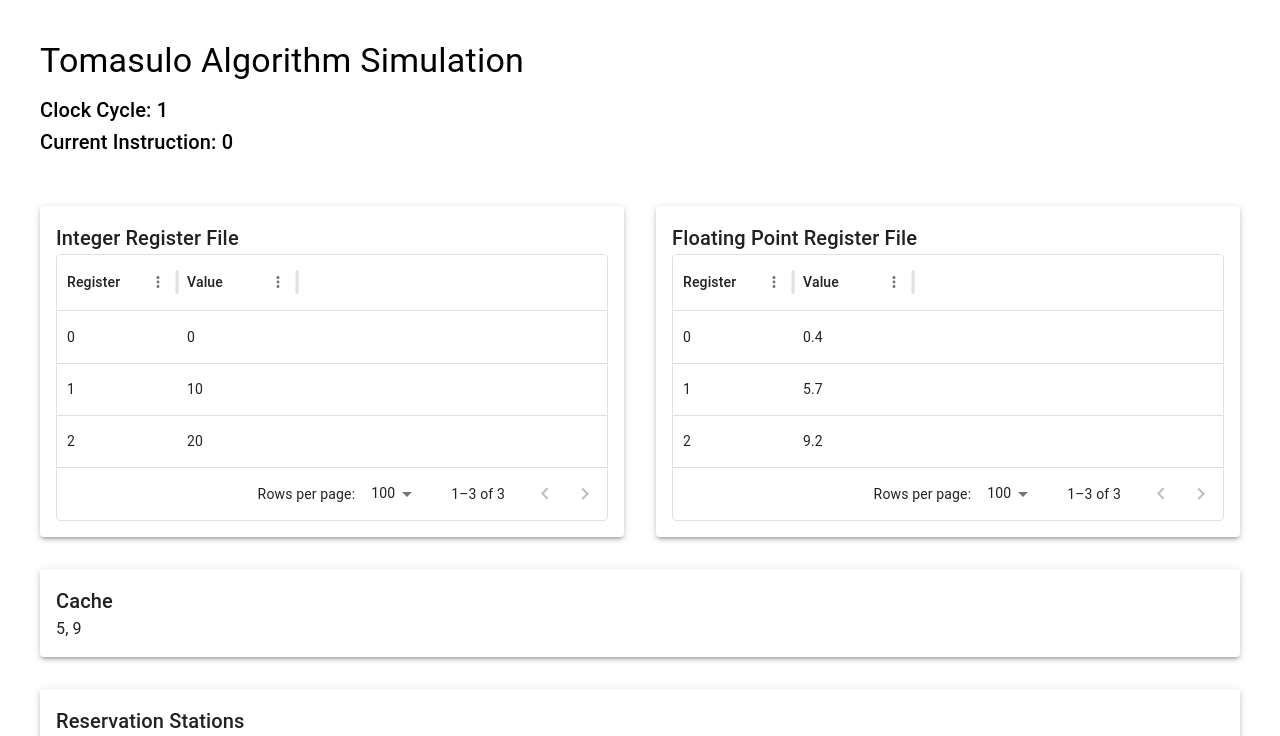
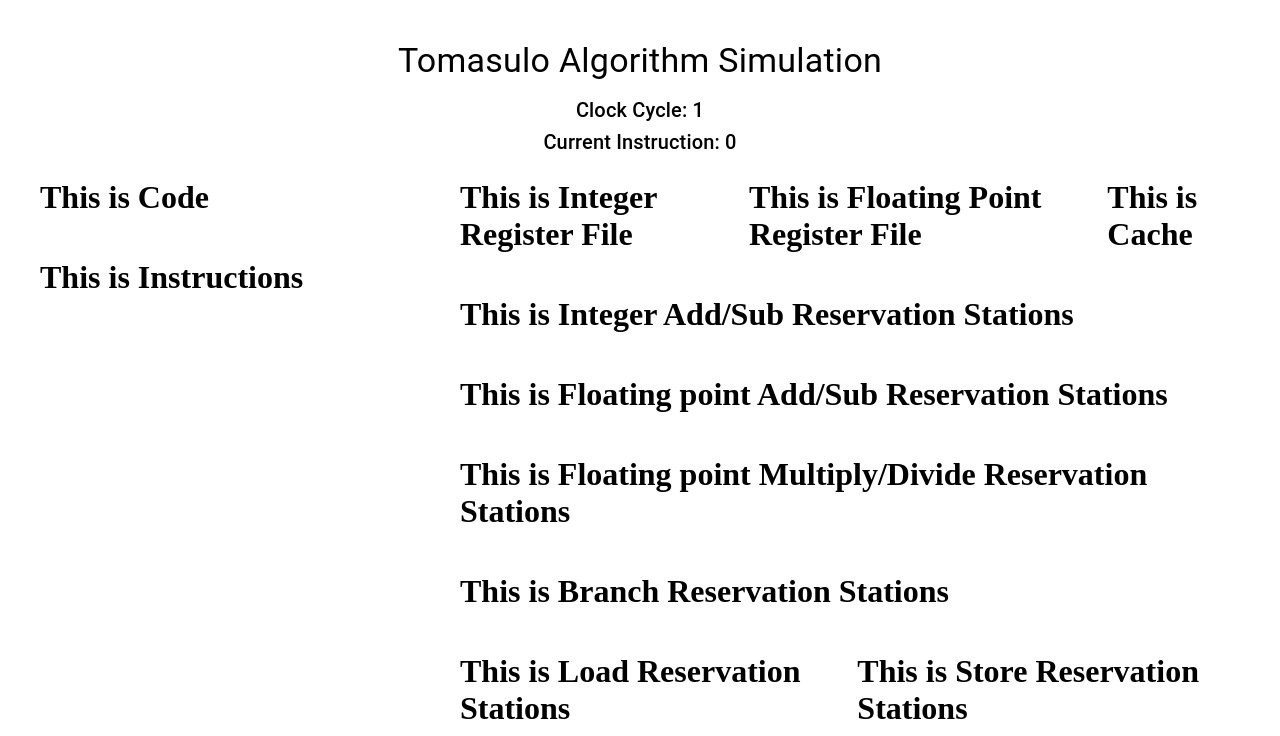
Before and after one commit to ahmedhussein107/tomasulo-visualizer, a React (Vite) app in the folder frontend/: page / in a window 1280 px wide. Shown: the top 736 px of the page. Built offline with nearby package versions, Linux system fonts and the light colour scheme.

Commit message:
added parsed code

```diff
--- a/frontend/src/App.jsx
+++ b/frontend/src/App.jsx
@@ -1,65 +1,81 @@
-import React, { useState } from "react";
+import React, { useState, useEffect } from "react";
 import Table from "./components/Table";
-import { Paper, Typography, Box, Grid } from "@mui/material";
+import { Typography, Box, Button } from "@mui/material";
+import axios from "axios";
+
+import {
+    registerColumns,
+    cacheColumns,
+    reservationColumns,
+    branchColumns,
+    loadColumns,
+    storeColumns,
+} from "./constants/table.constants";
 
 function App() {
     // State for Tomasulo components
     const [clockCycle, setClockCycle] = useState(1);
     const [currentInstruction, setCurrentInstruction] = useState(0);
+    const [code, setCode] = useState([]);
 
-    const integerRegisterFile = [
-        { id: 0, value: 0 },
-        { id: 1, value: 10 },
-        { id: 2, value: 20 },
-    ];
+    const [views, setViews] = useState([]);
+    const [index, setIndex] = useState(0);
 
-    const floatingRegisterFile = [
-        { id: 0, value: 0.4 },
-        { id: 1, value: 5.7 },
-        { id: 2, value: 9.2 },
-    ];
+    const parseCode = (code) => {
+        let tags = new Map();
+        const parsedCode = code.map((line, index) => {
+            let tokens = line.split(":");
+            let tag = null;
+            if (tokens.length > 1) {
+                tag = tokens[0].replace(/\s/g, "");
+                tags[tag] = index;
+                tokens.shift();
+            }
+            tokens = tokens[0].split(",");
+            let first = tokens[0].split(" ").filter((token) => token !== "");
+            const opCode = first[0];
+            const op1 = first[1];
+            const op2 = tokens[1].replace(/\s/g, "");
+            let op3 = tokens.length > 2 ? tokens[2].replace(/\s/g, "") : null;
+            console.log(op3);
+            if (tags[op3]) {
+                op3 = tags[op3];
+            }
+            if (tokens[0])
+                return {
+                    opCode,
+                    op1,
+                    op2,
+                    op3,
+                };
+        });
+        return parsedCode;
+    };
 
-    const cache = [5, 9];
+    useEffect(() => {
+        const fetchCode = async () => {
+            try {
+                const response = await axios.get("/files/code.txt");
+                const parsedCode = parseCode(response.data.split("\n"));
+                console.log(parsedCode);
+                setCode(parsedCode);
+            } catch (error) {
+                console.error("Error fetching code:", error);
+            }
+        };
 
-    const reservationStations = Array(6)
-        .fill(null)
-        .map((_, index) => {
-            return {
-                id: index,
-                busy: false,
-                op: null,
-                vj: null,
-                vk: null,
-                qj: null,
-                qk: null,
-                a: null,
-            };
-        });
-
-    console.log(reservationStations);
-
-    const instructionTable = [];
-
-    // Columns for rendering register files
-    const registerColumns = [
-        { field: "id", headerName: "Register", width: 120 },
-        { field: "value", headerName: "Value", width: 120 },
-    ];
-
-    // Columns for reservation stations
-    const reservationColumns = [
-        { field: "id", headerName: "ID", width: 80 },
-        { field: "busy", headerName: "Busy", width: 80 },
-        { field: "op", headerName: "Op", width: 80 },
-        { field: "vj", headerName: "Vj", width: 80 },
-        { field: "vk", headerName: "Vk", width: 80 },
-        { field: "qj", headerName: "Qj", width: 80 },
-        { field: "qk", headerName: "Qk", width: 80 },
-        { field: "a", headerName: "A", width: 80 },
-    ];
+        fetchCode();
+    }, []);
 
     return (
-        <Box sx={{ padding: 4 }}>
+        <Box
+            sx={{
+                padding: 4,
+                display: "flex",
+                flexDirection: "column",
+                alignItems: "center",
+            }}
+        >
             <Typography variant="h4" gutterBottom>
                 Tomasulo Algorithm Simulation
             </Typography>
@@ -70,49 +86,79 @@ function App() {
                 Current Instruction: {currentInstruction}
             </Typography>
 
-            <Grid container spacing={4} mt={2}>
-                {/* Register Files */}
-                <Grid item xs={12} md={6}>
-                    <Table
-                        rows={integerRegisterFile}
-                        columns={registerColumns}
-                        title="Integer Register File"
-                    />
-                </Grid>
+            <Box sx={{ display: "flex", gap: "5%", width: "100%" }}>
+                <Box sx={{ display: "flex", flexDirection: "column", width: "30%" }}>
+                    {/* Code in a table */}
+                    <h1>This is Code</h1>
+                    {/* Instructions table */}
+                    <h1>This is Instructions</h1>
+                </Box>
+                <Box sx={{ display: "flex", flexDirection: "column", width: "65%" }}>
+                    <Box sx={{ display: "flex", gap: "2%" }}>
+                        {/* Integer Register File */}
+                        <h1>This is Integer Register File</h1>
+                        {/* Floating Point Register File */}
+                        <h1>This is Floating Point Register File</h1>
+                        {/* Cache */}
+                        <h1>This is Cache</h1>
+                    </Box>
+                    <Box sx={{}}>
+                        {/* Integer Add/Sub Reservation Stations */}{" "}
+                        <h1>This is Integer Add/Sub Reservation Stations</h1>
+                    </Box>
+                    <Box sx={{}}>
+                        {/* Floating point Add/Sub Reservation Stations */}{" "}
+                        <h1>This is Floating point Add/Sub Reservation Stations</h1>
+                    </Box>
+                    <Box sx={{}}>
+                        {/* Floating point Multiply/Divide Reservation Stations */}{" "}
+                        <h1>
+                            This is Floating point Multiply/Divide Reservation Stations
+                        </h1>
+                    </Box>
+                    <Box sx={{}}>
+                        {/* Branch Reservation Stations */}{" "}
+                        <h1>This is Branch Reservation Stations</h1>
+                    </Box>
+                    <Box sx={{ display: "flex", width: "100%", gap: "2%" }}>
+                        <Box>
+                            {/* Load Reservation Stations */}{" "}
+                            <h1>This is Load Reservation Stations</h1>
+                        </Box>
+                        <Box>
+                            {/* Store Reservation Stations */}{" "}
+                            <h1>This is Store Reservation Stations</h1>
+                        </Box>
+                    </Box>
+                </Box>
+            </Box>
 
-                <Grid item xs={12} md={6}>
-                    <Table
-                        rows={floatingRegisterFile}
-                        columns={registerColumns}
-                        title="Floating Point Register File"
-                    />
-                </Grid>
-
-                {/* Cache */}
-                <Grid item xs={12}>
-                    <Paper elevation={3} sx={{ padding: 2 }}>
-                        <Typography variant="h6">Cache</Typography>
-                        <Typography>{cache.join(", ")}</Typography>
-                    </Paper>
-                </Grid>
-
-                {/* Reservation Stations */}
-                <Grid item xs={12}>
-                    <Table
-                        rows={reservationStations}
-                        columns={reservationColumns}
-                        title="Reservation Stations"
-                    />
-                </Grid>
-
-                {/* Instruction Table */}
-                <Grid item xs={12}>
-                    <Paper elevation={3} sx={{ padding: 2 }}>
-                        <Typography variant="h6">Instruction Table</Typography>
-                        <Typography>Currently empty</Typography>
-                    </Paper>
-                </Grid>
-            </Grid>
+            <Box
+                sx={{
+                    display: "flex",
+                    width: "100%",
+                    alignItems: "center",
+                    justifyContent: "center",
+                    gap: "2%",
+                }}
+            >
+                <Button
+                    variant="contained"
+                    onClick={() => {
+                        console.log("prev was clicked!");
+                    }}
+                >
+                    Prev Clock Cycle
+                </Button>
+                <Button
+                    variant="contained"
+                    onClick={() => {
+                        console.log("next was clicked!");
+                    }}
+                >
+                    Next Clock Cycle
+                </Button>
+            </Box>
         </Box>
     );
 }
--- /dev/null
+++ b/frontend/src/constants/table.constants.js
@@ -0,0 +1,49 @@
+// Columns for rendering register files
+export const registerColumns = [
+    { field: "id", headerName: "Register", width: 120 },
+    { field: "value", headerName: "Value", width: 120 },
+];
+
+// Columns for rendering cache
+export const cacheColumns = [
+    { field: "id", headerName: "Cache", width: 120 },
+    { field: "value", headerName: "Block", width: 120 },
+];
+
+// Columns for reservation stations
+export const reservationColumns = [
+    { field: "id", headerName: "ID", width: 80 },
+    { field: "busy", headerName: "Busy", width: 80 },
+    { field: "op", headerName: "Op", width: 80 },
+    { field: "vj", headerName: "Vj", width: 80 },
+    { field: "vk", headerName: "Vk", width: 80 },
+    { field: "qj", headerName: "Qj", width: 80 },
+    { field: "qk", headerName: "Qk", width: 80 },
+];
+
+// Columns for branch
+export const branchColumns = [
+    { field: "id", headerName: "ID", width: 80 },
+    { field: "op", headerName: "Op", width: 80 },
+    { field: "vj", headerName: "Vj", width: 80 },
+    { field: "vk", headerName: "Vk", width: 80 },
+    { field: "qj", headerName: "Qj", width: 80 },
+    { field: "qk", headerName: "Qk", width: 80 },
+    { field: "a", headerName: "A", width: 80 },
+];
+
+// Columns for load
+export const loadColumns = [
+    { field: "id", headerName: "ID", width: 80 },
+    { field: "op", headerName: "Op", width: 80 },
+    { field: "a", headerName: "A", width: 80 },
+];
+
+// Columns for store
+export const storeColumns = [
+    { field: "id", headerName: "ID", width: 80 },
+    { field: "op", headerName: "Op", width: 80 },
+    { field: "vj", headerName: "Vj", width: 80 },
+    { field: "qj", headerName: "Qj", width: 80 },
+    { field: "a", headerName: "A", width: 80 },
+];
```
Also changed, not shown: frontend/public/files/code.txt.
